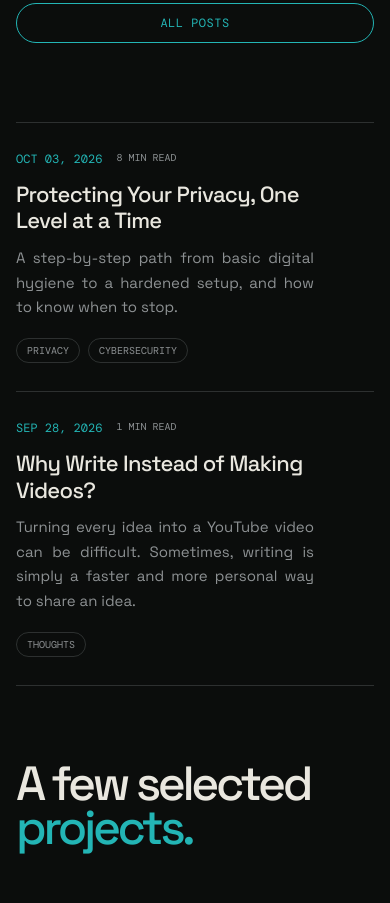
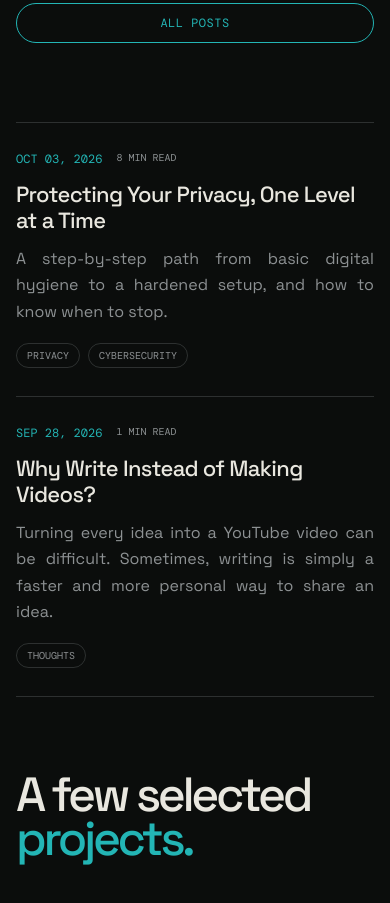
Before and after one commit to aardaakpinar/aardaakpinar.github.io, an Astro site: page / in a window 390 px wide. Shown: the part 2278-3181 px from the top of the page. Built offline with nearby package versions, Linux system fonts and the light colour scheme; Astro itself is replaced by a stand-in of ours.

Commit message:
Update global.css

```diff
--- a/src/styles/global.css
+++ b/src/styles/global.css
@@ -440,12 +440,22 @@ body::before {
 .blog-row {
 	position: relative;
 	display: grid;
-	grid-template-columns: 150px minmax(0, 1fr) 48px;
+	grid-template-columns: 150px minmax(0, 1fr);
 	gap: 0 32px;
 	align-items: start;
 	padding: 34px 0;
 	border-bottom: 1px solid var(--line);
 	transition: border-color 0.2s;
+}
+.blog-row::before {
+	content: "";
+	position: absolute;
+	left: 0;
+	bottom: -1px;
+	width: 0;
+	height: 1px;
+	background: var(--acid);
+	transition: width 0.45s var(--ease-standard);
 }
 .blog-row:hover::before {
 	width: 100%;
@@ -494,10 +504,9 @@ body::before {
 	color: var(--acid);
 }
 .blog-row-body p {
-	max-width: 620px;
 	margin: 0 0 18px;
 	color: var(--muted);
-	font-size: 15px;
+	font-size: 16px;
 	line-height: 1.65;
 }
 .blog-row-body .blog-tags {
@@ -637,6 +646,8 @@ body::before {
 	color: var(--acid);
 }
 .blog-post-content blockquote {
+	margin-left: 0;
+	margin-right: 0;
 	padding: 4px 0 4px 22px;
 	border-left: 2px solid var(--acid);
 	color: var(--muted);
@@ -664,9 +675,72 @@ body::before {
 	border: none;
 }
 .blog-post-content img {
+	display: block;
+	width: auto;
+	height: auto;
 	max-width: 100%;
+	max-height: 65vh;
+	margin-left: auto;
+	margin-right: auto;
+	object-fit: contain;
 	border-radius: var(--radius-md);
 	border: 1px solid var(--line);
+}
+.blog-post-content figure {
+	margin: 0;
+}
+.blog-post-content figcaption {
+	margin-top: 10px;
+	color: var(--muted);
+	font:
+		var(--font-size-sm) "DM Mono",
+		monospace;
+	text-align: center;
+}
+.blog-post-content table {
+	width: 100%;
+	border-collapse: collapse;
+	border-top: 1px solid var(--line);
+	font-size: 15px;
+	line-height: 1.5;
+}
+.blog-post-content th,
+.blog-post-content td {
+	padding: 12px 16px;
+	border-bottom: 1px solid var(--line);
+	vertical-align: top;
+}
+.blog-post-content th:first-child,
+.blog-post-content td:first-child {
+	padding-left: 0;
+}
+.blog-post-content th:last-child,
+.blog-post-content td:last-child {
+	padding-right: 0;
+}
+.blog-post-content th {
+	color: var(--muted);
+	font:
+		var(--font-size-xs) "DM Mono",
+		monospace;
+	letter-spacing: 0.06em;
+	text-transform: uppercase;
+	white-space: nowrap;
+}
+/* unaligned columns: left (browsers center <th> by default) */
+.blog-post-content th:not([align]):not([style*="text-align"]),
+.blog-post-content td:not([align]):not([style*="text-align"]) {
+	text-align: left;
+}
+.blog-post-content td {
+	color: var(--ink);
+}
+.blog-post-content tbody tr:hover td {
+	background: rgba(35, 181, 181, 0.05);
+}
+.blog-post-content td,
+.blog-post-content th {
+	font-variant-numeric: tabular-nums;
 }
 .blog-post-content hr {
 	border: none;
@@ -712,6 +786,11 @@ body::before {
 
 /* ---------- Blog: responsive ---------- */
 @media (max-width: 700px) {
+	.blog-post-content table {
+		overflow-x: auto;
+		white-space: nowrap;
+		-webkit-overflow-scrolling: touch;
+	}
 	.blog-section {
 		padding: clamp(56px, 9dvh, 80px) 0;
 	}
@@ -728,7 +807,7 @@ body::before {
 		gap: 20px;
 	}
 	.blog-row {
-		grid-template-columns: minmax(0, 1fr) 44px;
+		grid-template-columns: minmax(0, 1fr);
 		gap: 14px 16px;
 		padding: 28px 0;
 	}
```
